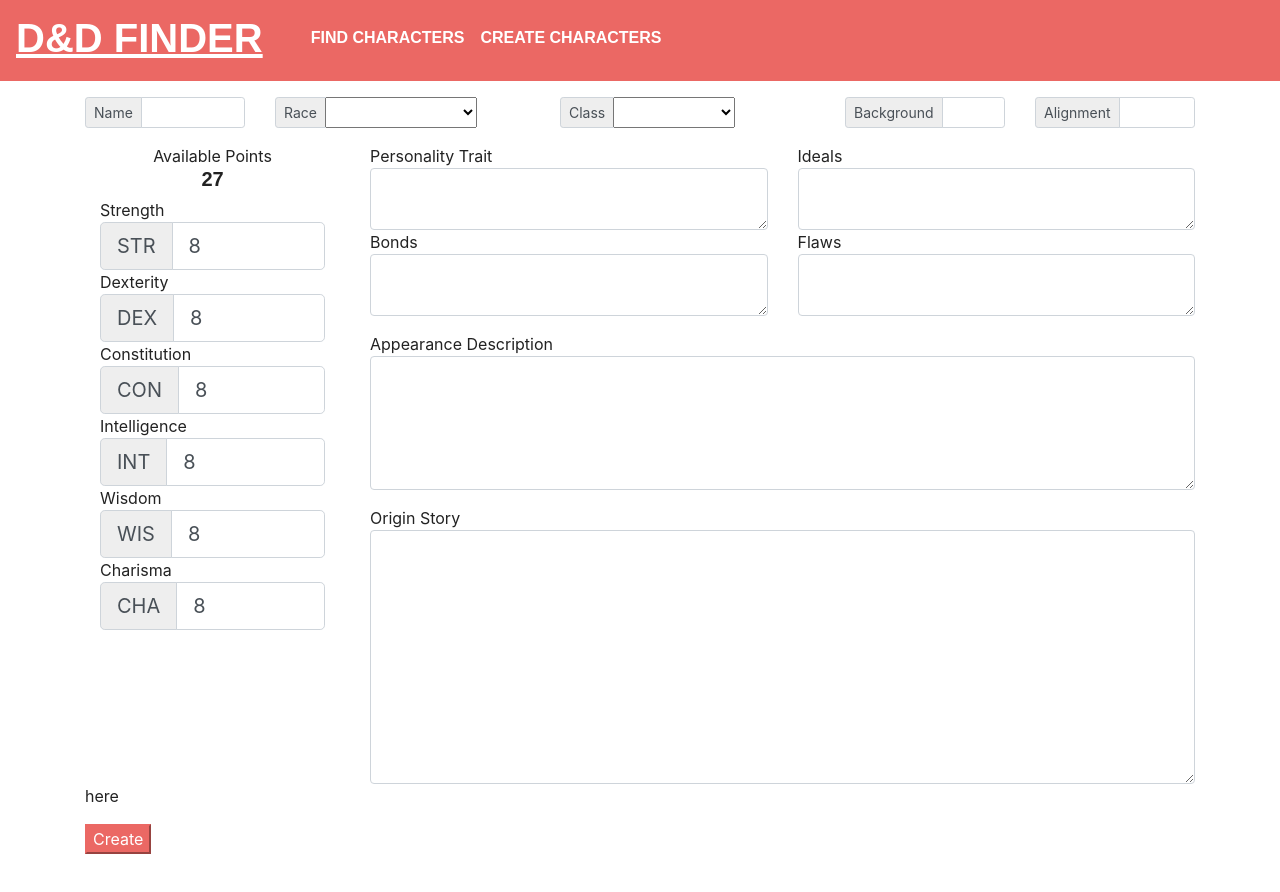
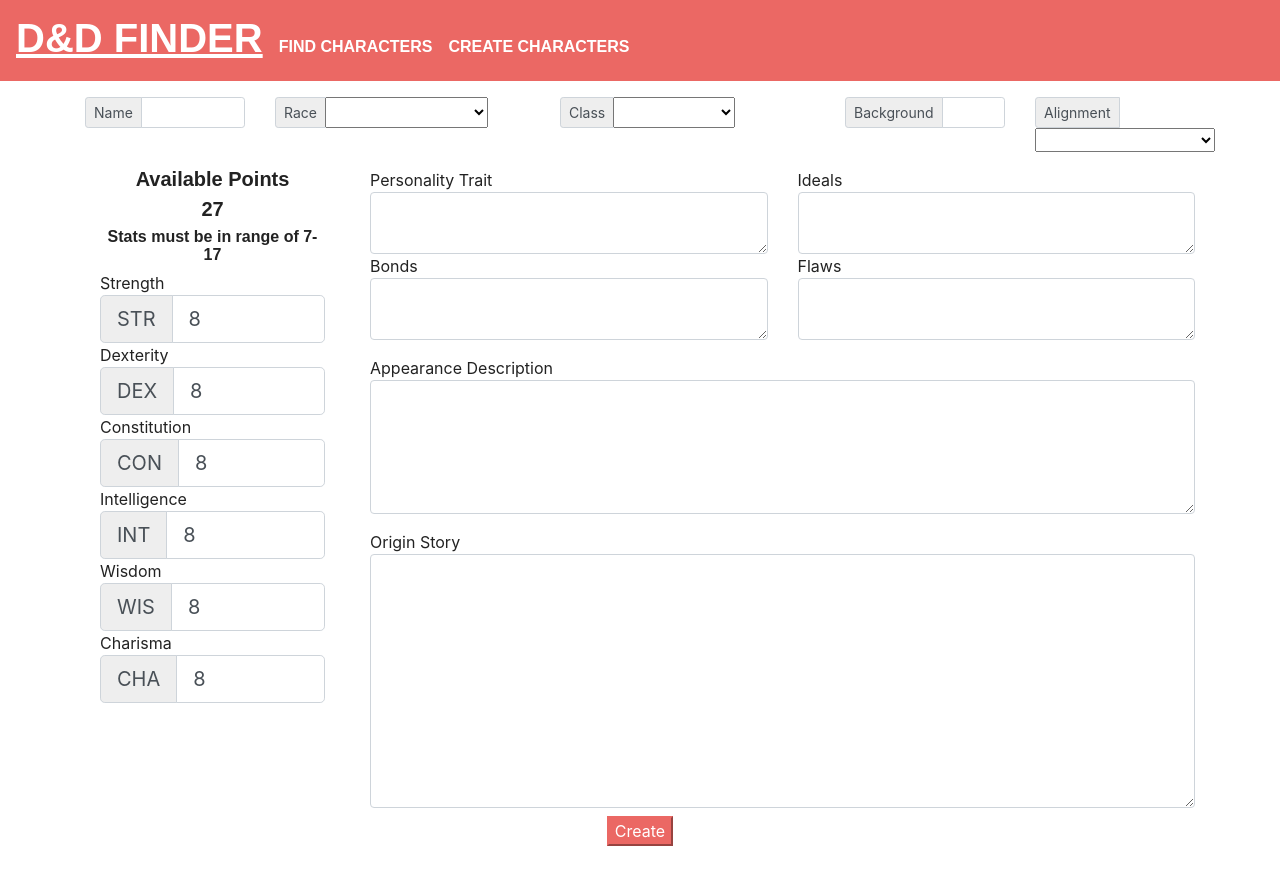
Before and after one commit to DobienC/Project3, a React (Create React App) app in the folder client/: page /characterCreation in a window 1280 px wide. Before the commit the page ends 854 px from the top, so only its background shows below. Built offline with nearby package versions, Linux system fonts and the light colour scheme; a web font is replaced by a local one.

Commit message:
User refernece per character

```diff
--- a/client/src/components/CharacterCreationForm/index.js
+++ b/client/src/components/CharacterCreationForm/index.js
@@ -22,17 +22,17 @@
                     </div>
                     <select name="race" id="race" onChange={props.handleInputChange}>
                       <option value=""></option>
+                      <option value="Hill Dwarf">Dwarf (Hill)</option>
+                      <option value="Mountain Dwarf">Dwarf (Mountain)</option>
+                      <option value="High Elf">Elf (High)</option>
+                      <option value="Wood Elf">Elf (Wood)</option>
+                      <option value="Dark Elf">Drow (Dark Elf)</option>
+                      <option value="Lightfoot Halfling">Halfling (Lightfoot)</option>
+                      <option value="Stout Halfling">Halfling (Stout)</option>
                       <option value="Human">Human</option>
-                      <option value="Hill Dwarf">Hill Dwarf</option>
-                      <option value="Mountain Dwarf">Mountain Dwarf</option>
-                      <option value="High Elf">High Elf</option>
-                      <option value="Wood Elf">Wood Elf</option>
-                      <option value="Dark Elf">Dark Elf (Drow)</option>
-                      <option value="Lightfoot Halfling">Lightfoot Halfling</option>
-                      <option value="Stout Halfling">Stout Halfling</option>
                       <option value="Dragonborn">Dragonborn</option>
-                      <option value="Forest Gnome">Forest Gnome</option>
-                      <option value="Rock Gnome">Rock Gnome</option>
+                      <option value="Forest Gnome">Gnome (Forest)</option>
+                      <option value="Rock Gnome">Gnome (Rock)</option>
                       <option value="Half-Orc">Half-Orc</option>
                       <option value="Tiefling">Tiefling</option>
                     </select>
@@ -74,22 +74,35 @@
                     <div className="input-group-prepend">
                       <span className="input-group-text">Alignment</span>
                     </div>
-                    <input type="text" onChange={props.handleInputChange} id="alignment" className="form-control" aria-label="Small" aria-describedby="inputGroup-sizing-sm" />
+                    <select name="alignment" id="alignment" onChange={props.handleInputChange}>
+                      <option value=""></option>
+                      <option value="Lawful Good">Lawful Good (LG)</option>
+                      <option value="Neutral Good">Neutral Good (NG)</option>
+                      <option value="Chaotic Good">Chaotic Good (CG)</option>
+                      <option value="Lawful Neutral">Lawful Neutral (LN)</option>
+                      <option value="Neutral">Neutral (N)</option>
+                      <option value="Chaotic Neutral">Chaotic Neutral (CN)</option>
+                      <option value="Lawful Evil">Lawful Evil (LE)</option>
+                      <option value="Neutral Evil">Neutral Evil (NE)</option>
+                      <option value="Chaotic Evil">Chaotic Evil (CE)</option>
+                    {/* <input type="text" onChange={props.handleInputChange} id="alignment" className="form-control" aria-label="Small" aria-describedby="inputGroup-sizing-sm" /> */}
+                    </select>
                   </div>
                 </div>
               </div>
               <div className="row">
                 <div className="col-lg-3">
                   <div className="col-lg-12 text-center">
-                    Available Points
+                    <h5>Available Points</h5>
                     <h5>{props.points}</h5>
+                    <h6>Stats must be in range of 7-17</h6>
                   </div>
                   <div className="col-lg-12">Strength
                     <div className="input-group input-group-lg">
                       <div className="input-group-prepend">
                         <span className="input-group-text">STR</span>
                       </div>
-                      <input type="number" min="6" max="20" defaultValue="8" onChange={props.handleInputChange} id="strength" className="form-control" aria-label="Large" aria-describedby="inputGroup-sizing-sm" />
+                      <input type="number" min="7" max="17" defaultValue="8" onChange={props.handleInputChange} id="strength" className="form-control" aria-label="Large" aria-describedby="inputGroup-sizing-sm" />
                     </div>
                   </div>
                   <div className="col-lg-12">Dexterity
@@ -97,7 +110,7 @@
                       <div className="input-group-prepend">
                         <span className="input-group-text">DEX</span>
                       </div>
-                      <input type="number" min="6" max="20" defaultValue="8" onChange={props.handleInputChange} id="dexterity" className="form-control" aria-label="Large" aria-describedby="inputGroup-sizing-sm" />
+                      <input type="number" min="7" max="17" defaultValue="8" onChange={props.handleInputChange} id="dexterity" className="form-control" aria-label="Large" aria-describedby="inputGroup-sizing-sm" />
                     </div>
                   </div>
                   <div className="col-lg-12">Constitution
@@ -105,7 +118,7 @@
                       <div className="input-group-prepend">
                         <span className="input-group-text">CON</span>
                       </div>
-                      <input type="number" min="6" max="20" defaultValue="8" onChange={props.handleInputChange} id="constitution" className="form-control" aria-label="Large" aria-describedby="inputGroup-sizing-sm" />
+                      <input type="number" min="7" max="17" defaultValue="8" onChange={props.handleInputChange} id="constitution" className="form-control" aria-label="Large" aria-describedby="inputGroup-sizing-sm" />
                     </div>
                   </div>
                   <div className="col-lg-12">Intelligence
@@ -113,7 +126,7 @@
                       <div className="input-group-prepend">
                         <span className="input-group-text">INT</span>
                       </div>
-                      <input type="number" min="6" max="20" defaultValue="8" onChange={props.handleInputChange} id="intelligence" className="form-control" aria-label="Large" aria-describedby="inputGroup-sizing-sm" />
+                      <input type="number" min="7" max="17" defaultValue="8" onChange={props.handleInputChange} id="intelligence" className="form-control" aria-label="Large" aria-describedby="inputGroup-sizing-sm" />
                     </div>
                   </div>
                   <div className="col-lg-12">Wisdom
@@ -121,7 +134,7 @@
                       <div className="input-group-prepend">
                         <span className="input-group-text">WIS</span>
                       </div>
-                      <input type="number" min="6" max="20" defaultValue="8" onChange={props.handleInputChange} id="wisdom" className="form-control" aria-label="Large" aria-describedby="inputGroup-sizing-sm" />
+                      <input type="number" min="7" max="17" defaultValue="8" onChange={props.handleInputChange} id="wisdom" className="form-control" aria-label="Large" aria-describedby="inputGroup-sizing-sm" />
                     </div>
                   </div>
                   <div className="col-lg-12">Charisma
@@ -129,7 +142,7 @@
                       <div className="input-group-prepend">
                         <span className="input-group-text">CHA</span>
                       </div>
-                      <input type="number" min="6" max="20" defaultValue="8" onChange={props.handleInputChange} id="charisma" className="form-control" aria-label="Large" aria-describedby="inputGroup-sizing-sm" />
+                      <input type="number" min="7" max="17" defaultValue="8" onChange={props.handleInputChange} id="charisma" className="form-control" aria-label="Large" aria-describedby="inputGroup-sizing-sm" />
                     </div>
                   </div>
                 </div>
@@ -168,8 +181,10 @@
                   </div>
                 </div>
               </div>
-              <p>{props.message}here</p>
-              <button type="button" onClick={props.pullData} className="btn-primary text-center">Create</button>
+              <div className="text-center mb-5 mt-2">
+                <h4>{props.message}</h4>
+                <button type="button" onClick={props.pullData} className="btn-primary">Create</button>
+              </div>
             </div>
         </div>
     );
--- a/client/src/components/Nav/index.js
+++ b/client/src/components/Nav/index.js
@@ -1,9 +1,28 @@
 import React from "react";
 
 function Nav() {
+
+  function logout(e){
+    e.preventDefault();
+    localStorage.clear();
+    window.location.assign("/");
+  }
+
+  function isSignedIn() {
+    const isLoggedIn = localStorage.getItem("userName");
+    if (isLoggedIn) {
+      return <div>
+        <h6>User: <u>{localStorage.getItem("userName")}</u></h6>
+        <button onClick={logout}>Sign Out</button>
+      </div>;
+    }
+  }
+
   return (
     <nav className="navbar navbar-expand-lg navbar-dark bg-primary">
-      <a className="navbar-brand mr-5" href="/">
+      <div className="row">
+        <div className="col-lg-12">
+          <a className="navbar-brand" href="/">
             <h1><u>D&D Finder</u></h1>
           </a>
           <a className="navbar-brand" href="/characters">
@@ -12,6 +31,11 @@
           <a className="navbar-brand" href="/characterCreation">
             <h6>Create Characters</h6>
           </a>
+          {isSignedIn()}
+        </div>
+      </div>
+      {/* <div className="text-right"> */}
+      {/* </div> */}
     </nav>
   );
 }
--- a/client/src/pages/Character.js
+++ b/client/src/pages/Character.js
@@ -3,7 +3,7 @@
 
 class Character extends Component {
     state = {
-        creator_id: "",
+        creator_name: "",
         id: this.props.match.params.id,
         character: {}
     }
@@ -15,10 +15,16 @@
     // This needs the correct ID
     click = () => {
         API.getCharacter(this.props.match.params.id)
-            .then(res => this.setState({character: res.data}))
+            .then(res => {
+                this.setState({character: res.data})
+            })
             .catch(err => console.log(err));
         API.getCharacter(this.props.match.params.id)
-            .then(res => this.setState({creator_id: res.data.creator}))
+            .then(res => {
+                API.getUser({_id: res.data.creator})
+                    .then(res => this.setState({creator_name: res.data.username}))
+                    .catch(err => console.log(err));
+            })
             .catch(err => console.log(err));
     }
 
@@ -50,6 +56,11 @@
                 {/* <button onClick={this.click}>Get</button>
                 <button onClick={this.list}>Character</button> */}
                 <div className="container">
+                    <div className="row mt-2 mb-2">
+                        <div className="col-lg-12 text-center">
+                            Creator: <h4>{this.state.creator_name}</h4>
+                        </div>
+                    </div>
                     <div className="row mt-3">
                         <div className="col-lg-2">
                             <h1>{this.state.character.name}</h1>
--- a/client/src/pages/CharacterCreation.js
+++ b/client/src/pages/CharacterCreation.js
@@ -116,17 +116,25 @@
             localStorage.getItem('token')
         )
             .then(res =>
-            // console.log(res.data)
             window.location.assign('/characters')
         )
         .catch(err => console.log(err));
     }
 
     pullData = () => {
-        if(this.state.points < 0){
+        // console.log(this.state.race)
+        if(!this.state.race){
+            this.setState({message: "Please Select a Race"})
+        } else if(this.state.points < 0){
             this.setState({message: "Must reduce Points"});
         } else if(this.state.points >= 1) {
             this.setState({message: "Must use all Points"});
+        } else if(this.state.strength>17 || this.state.strength<7){this.setState({message: "Invalid stats"})
+        } else if(this.state.dexterity>17 || this.state.dexterity<7){this.setState({message: "Invalid stats"})
+        } else if(this.state.constitution>17 || this.state.constitution<7){this.setState({message: "Invalid stats"})
+        } else if(this.state.intelligence>17 || this.state.intelligence<7){this.setState({message: "Invalid stats"})
+        } else if(this.state.wisdom>17 || this.state.wisdom<7){this.setState({message: "Invalid stats"})
+        } else if(this.state.charisma>17 || this.state.charisma<7){this.setState({message: "Invalid stats"})
         } else {
             switch(this.state.race){
                 case "Human":
--- a/client/src/pages/Characters.js
+++ b/client/src/pages/Characters.js
@@ -88,9 +88,6 @@
   render() {
     return (
         <div>
-            <h1>{localStorage.getItem("userName")}</h1>
-            <h5>{localStorage.getItem("token")}</h5>
-            <h6>{localStorage.getItem("userId")}</h6>
             <strong>Sort By: </strong>
             <button className="btn-primary mr-1 mt-1" onClick={this.sortByNewCharacters}>New</button>
             <button className="btn-primary mr-1 mt-1" onClick={this.shuffle}>Random</button>
@@ -106,25 +103,3 @@
 }
 
 export default Characters;
-
-
-  // User Stuff
-  // getUsers = () => {
-  //   API.getUsers(0)
-  //     .then(res =>
-  //       console.log("Here: " + res.data)
-  //     )
-  //     .catch(err => console.log(err));
-  // }
-
-  // createUser = () => {
-  //   API.createUser({
-  //     name: "Dobien",
-  //     email: "Dobien@gmail.com",
-  //     password: "Password"
-  //   })
-  //     .then(res =>
-  //       console.log(res.data)
-  //     )
-  //     .catch(err => console.log(err));
-  // }
--- a/client/src/pages/Login.js
+++ b/client/src/pages/Login.js
@@ -17,7 +17,8 @@
                 this.setState({message: "Login Success"});
                 localStorage.setItem("token", res.data.token);
                 localStorage.setItem("userName", this.parseJwt(res.data.token).username);
-                localStorage.setItem("userId", this.parseJwt(res.data.token).id)
+                localStorage.setItem("userId", this.parseJwt(res.data.token).id);
+                window.location.assign('/characters');
             })
             .catch(err =>{
                 this.setState({message: "Email/Password don't match"})
--- a/client/src/pages/Signup.js
+++ b/client/src/pages/Signup.js
@@ -23,6 +23,7 @@
                             localStorage.setItem("userName", this.parseJwt(newRes.data.token).username);
                             localStorage.setItem("userId", this.parseJwt(newRes.data.token).id)
                             localStorage.setItem("token", newRes.data.token);
+                            window.location.assign('/characters');
                         })
                         .catch(err => {
                             console.log(err)
--- a/client/src/utils/API.js
+++ b/client/src/utils/API.js
@@ -51,5 +51,12 @@
   },
   login: function(userData){
     return axios.post("/api/users/login", userData)
+  },
+  getUser: function(userData){
+    return axios.get("/api/users/getOne", {
+      params: {
+        _id: userData._id
+      }
+    })
   }
 };
```
Also changed, not shown: 2 other files (tests, documents, lock files or other folders). Lines whose indentation alone changed are shown as unchanged.
